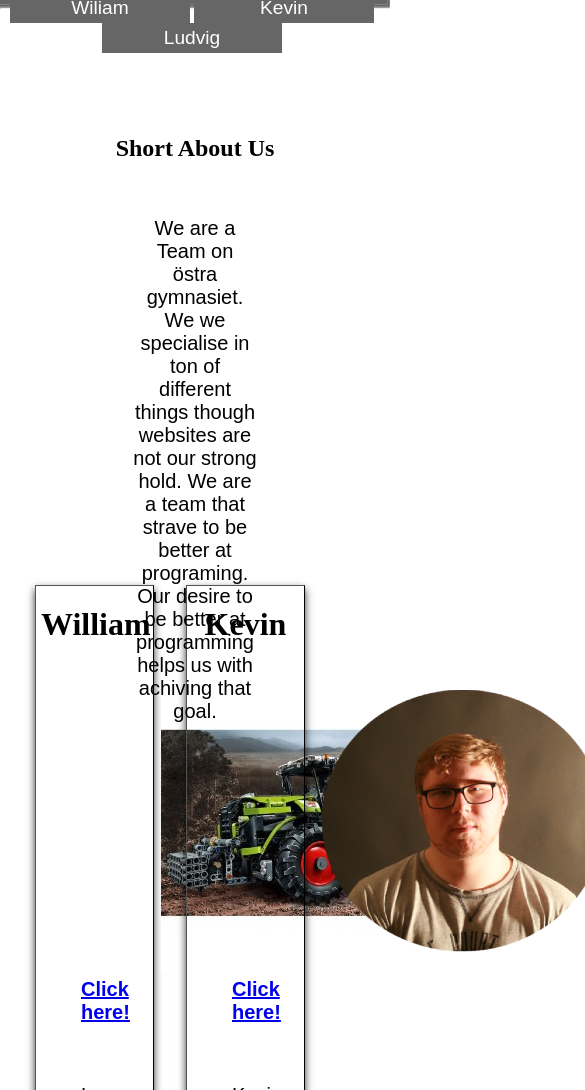
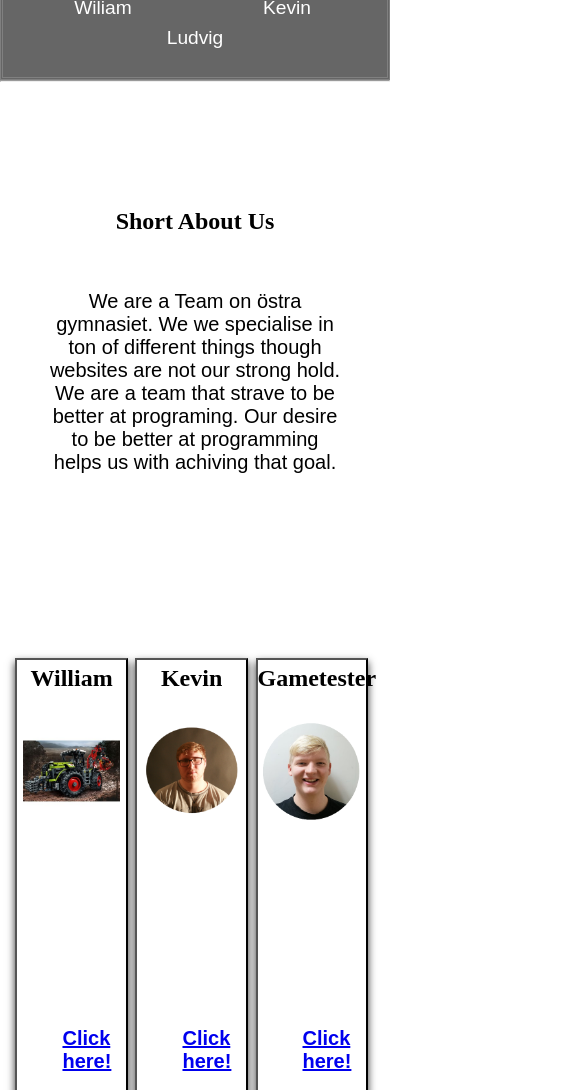
Before and after one commit to xetr0x/ProgramEngineers, a website: page index.html in a window 390 px wide. Shown: the part 99-1189 px from the top of the page, 585 px wide, since content can reach past the window. Drawn offline with Linux system fonts and the light colour scheme.

Commit message:
making the websie responsive for ipad

```diff
--- a/index.html
+++ b/index.html
@@ -38,6 +38,9 @@
             <div class="profileimage">
                 <img src="img/kevin.png" alt="picture of Kevin">
             </div>
+            <div class="photohide">
+                <img src="img/kevin2.png">
+            </div>
             <h2><a href="https://hidden-harbor-75427.herokuapp.com/">Click here!</a></h2>
 
             <p>Kevin specialiserar sig i flera olika programmerings språk bland annat c#, javascript, php, python.
--- a/public/stylesheet.css
+++ b/public/stylesheet.css
@@ -1,10 +1,14 @@
+* {
+	box-sizing: border-box;
+}
+
 body{                        /*för body*/
 	margin: 0px;
 	background:#fff;
 }
 
 header{
-	height:100px;
+	padding-bottom: 1.5em;
 	background-color:#666;
 	float: right ;
 	text-align: center;
@@ -21,7 +25,8 @@ header img{
 header a:link, header a:visited{    /*header id för headern*/
 	color:#FFF;
 	display: inline-block;
-	width: 180px;
+	width: 100%;
+	max-width: 180px;
 	height: 30px;
 	background-color: #666;
 	text-align:center;
@@ -29,6 +34,7 @@ header a:link, header a:visited{    /*header id för headern*/
 	text-decoration: none;
 	font-family: Arial, Helvetica, sans-serif;
 	line-height: 30px;
+	margin: auto;
 }
 
 
@@ -42,7 +48,7 @@ header a:hover{
 .intro , .whatwedo{
 	display: block;
     margin:auto;
-	max-width:55%;
+	max-width:700px;
 	margin-top:15px;
 	height: 250px;
     margin-bottom: 200px;
@@ -75,25 +81,17 @@ header a:hover{
     border-color: black;
 	box-shadow: 0 4px 8px 0 rgba(0, 0, 0, 0.8);
 	border-style:outset;
-	border-width: 1px;        					/*kategori classen är för startsidan, den fixar alla 3 kolumner och deras innehåll*/
+	border-width: 0.15em;        					/*kategori classen är för startsidan, den fixar alla 3 kolumner och deras innehåll*/
 	float:left;
 	width: 30%;
 	height: 700px;
-	margin-bottom: 16px;
-	margin-left:27px;
-	margin-right:5px;
+	margin-left:2%;
+	margin-right:0.1%;
 
 }
 
 
 
-.profileimage {
-	margin-top:30px;
-	margin-bottom: 15px;
-	height:250px;
-	justify-content: center;
-	margin-left:125px;
-}
 .portrait h2, p{
 text-align: center;
 	margin-top:50px;
@@ -106,8 +104,8 @@ text-align: center;
 
 .portrait h1{
 	text-align: center;
-	margin:5px;
-	margin-top:20px;
+	margin-top:5%;
+	font-size:2.25rem;
 }
 
 footer{
@@ -115,7 +113,58 @@ footer{
 	height:150px;
 }
 
+.photohide img{
+	display: none;
+}
+
 footer p{
 
 	text-align: center;
 }
+
+.profileimage img{
+	height:auto;
+	width:100%;
+	max-width: 300px;
+	min-width: 50px;
+	display: block;
+	margin-left: auto;
+	margin-right: auto;
+	padding-left:5%;
+	padding-right:5%;
+}
+
+.profileimage {
+	margin-top:30px;
+	margin-bottom: 15px;
+	height:250px;
+	/*justify-content: center;
+	margin-left:18%;
+	display:block;*/
+}
+
+@media only screen and (min-width:1025px) {
+
+}
+
+@media only screen and (max-width:1025px){			/* För media under 769 alltså ipad.*/
+
+
+.portrait h1{
+	font-size: 1.5em;
+}
+
+.portrait p{
+	font-size: 1em;
+}
+
+header a{
+	background-color: #666;
+	font-size: 1em;
+}
+
+
+
+
+
+}
```
